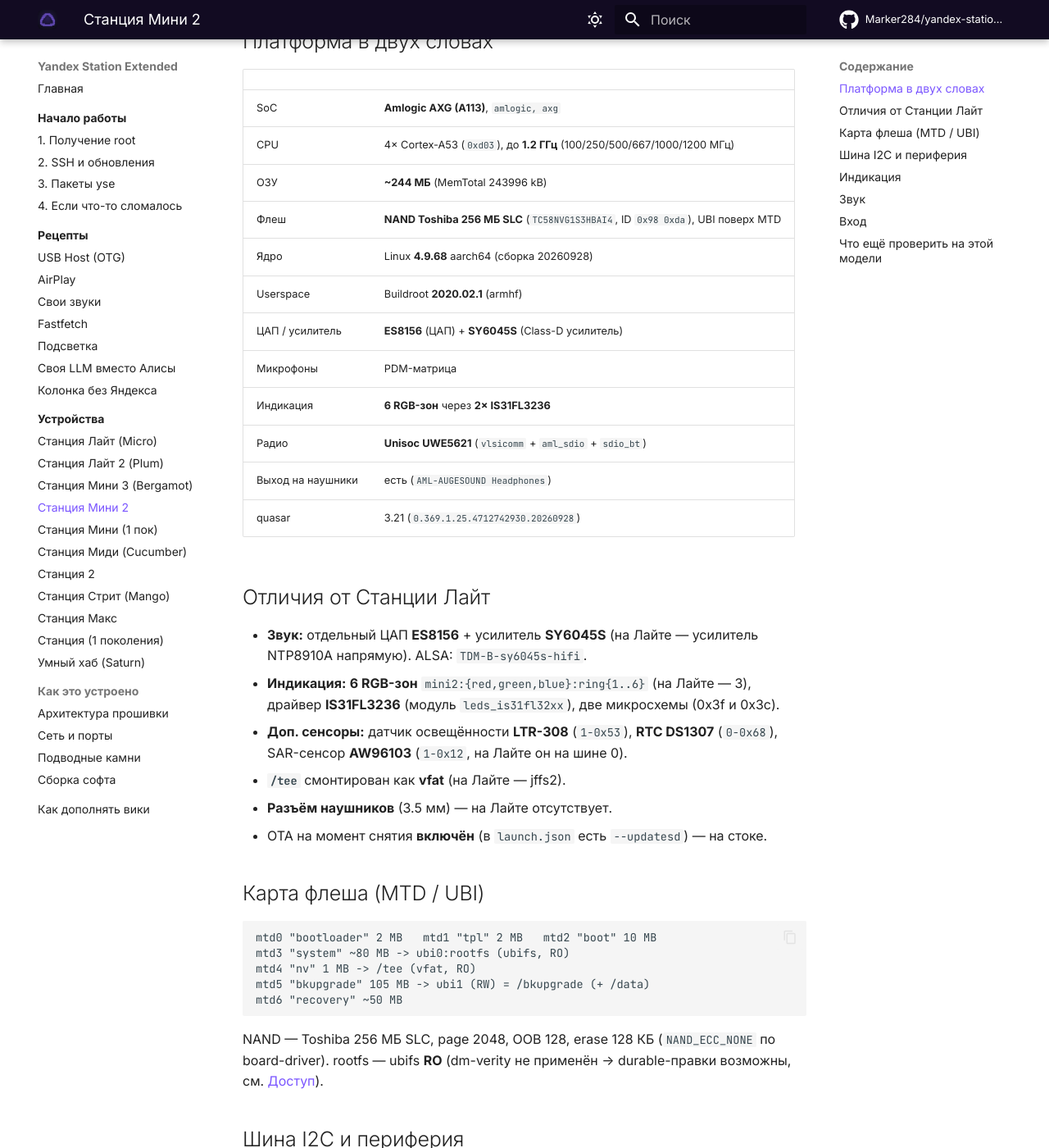
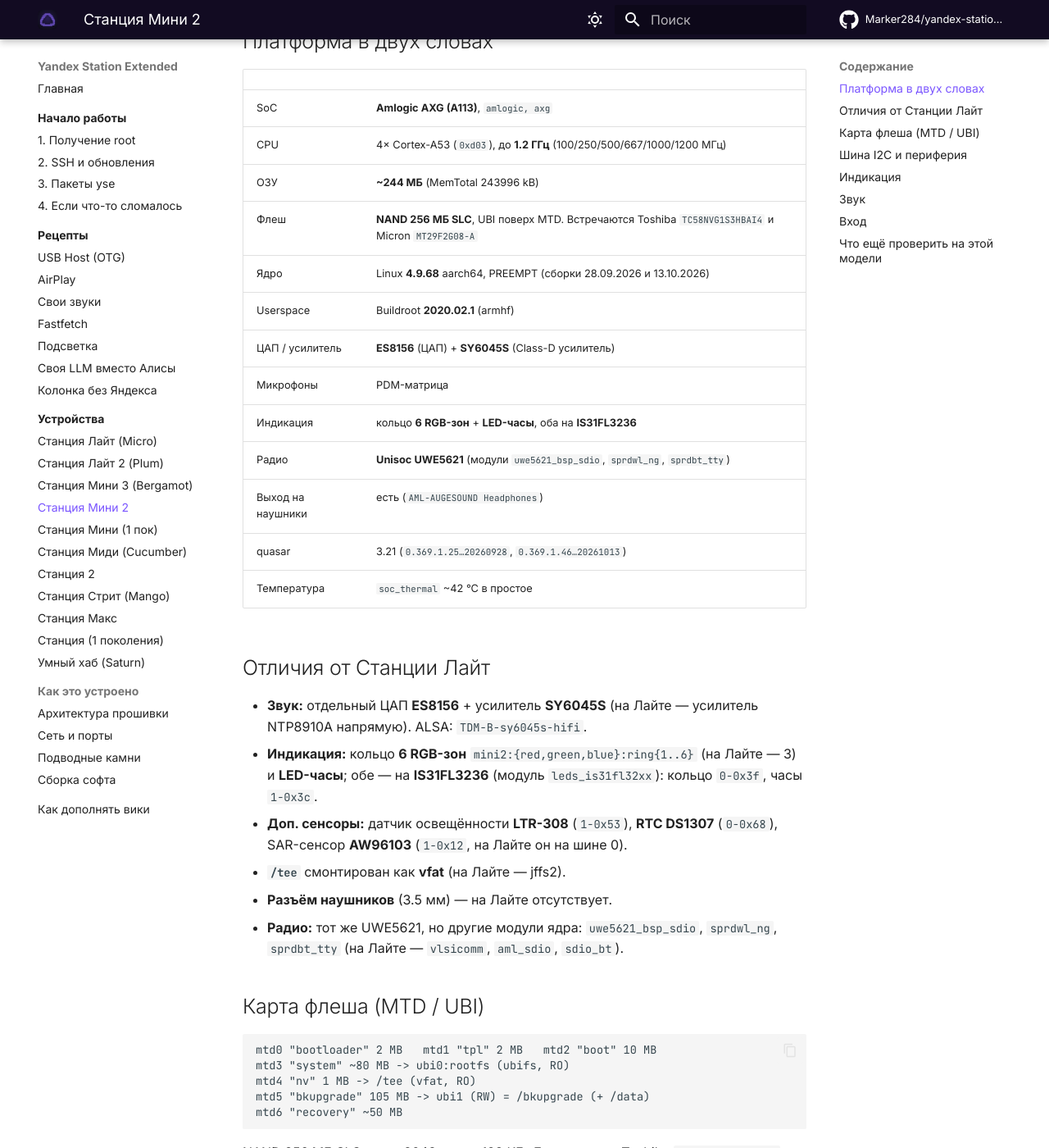
Before and after one commit to Kastle86/yandex-station-extended, an MkDocs documentation site: the page built from docs/devices/station-mini2.md, in a window 1280 px wide and 1400 px high, scrolled down 331 px. Shown: the whole window at 82% size. Built offline with MkDocs 1.6.1 and Material for MkDocs 9.7.7, drawn with Linux system fonts in a browser that asks for light colours; comment, search, counter and statistics services are not loaded; some of the changed text lies outside the part shown.

Commit message:
docs(mini2): update from a second Mini 2 recon report
Second NAND revision (Micron MT29F2G08-A, OOB 64), LED clock driven by
the IS31FL3236 at 1-0x3c (mini2:white:clock* segments), UWE5621 modules
(uwe5621_bsp_sdio, sprdwl_ng, sprdbt_tty), newer firmware build
0.369.1.46 (20261013), input devices (SAR touch + headphone detect only).

Co-Authored-By: Claude Opus 5.5 <noreply@anthropic.com>
Claude-Session: https://claude.ai/code/session_01Rduha993CJuEQ14cchh5tL

````diff
--- a/docs/devices/station-mini2.md
+++ b/docs/devices/station-mini2.md
@@ -3,7 +3,7 @@
 Розничное имя — **Яндекс Станция Мини 2**; device-tree — `Yandex Station Mini 2`
 (`yandex,station-mini2`, `amlogic, axg`). Та же платформа, что и у
 [Станции Лайт](station-lite.md) (Amlogic AXG + Buildroot + quasar), но богаче по
-периферии: отдельный ЦАП, 6 LED-зон, датчик освещённости, RTC и выход на наушники.
+периферии: отдельный ЦАП, кольцо из 6 RGB-зон, LED-часы, датчик освещённости, RTC и выход на наушники.
 
 Общие механизмы (доступ, прошивка, сеть) — в разделе
 [Как это устроено](../internals/architecture.md).
@@ -15,27 +15,29 @@
 | SoC | **Amlogic AXG (A113)**, `amlogic, axg` |
 | CPU | 4× Cortex-A53 (`0xd03`), до **1.2 ГГц** (100/250/500/667/1000/1200 МГц) |
 | ОЗУ | **~244 МБ** (MemTotal 243996 kB) |
-| Флеш | **NAND Toshiba 256 МБ SLC** (`TC58NVG1S3HBAI4`, ID `0x98 0xda`), UBI поверх MTD |
-| Ядро | Linux **4.9.68** aarch64 (сборка 20260928) |
+| Флеш | **NAND 256 МБ SLC**, UBI поверх MTD. Встречаются Toshiba `TC58NVG1S3HBAI4` и Micron `MT29F2G08-A` |
+| Ядро | Linux **4.9.68** aarch64, PREEMPT (сборки 28.09.2026 и 13.10.2026) |
 | Userspace | Buildroot **2020.02.1** (armhf) |
 | ЦАП / усилитель | **ES8156** (ЦАП) + **SY6045S** (Class-D усилитель) |
 | Микрофоны | PDM-матрица |
-| Индикация | **6 RGB-зон** через **2× IS31FL3236** |
-| Радио | **Unisoc UWE5621** (`vlsicomm` + `aml_sdio` + `sdio_bt`) |
+| Индикация | кольцо **6 RGB-зон** + **LED-часы**, оба на **IS31FL3236** |
+| Радио | **Unisoc UWE5621** (модули `uwe5621_bsp_sdio`, `sprdwl_ng`, `sprdbt_tty`) |
 | Выход на наушники | есть (`AML-AUGESOUND Headphones`) |
-| quasar | 3.21 (`0.369.1.25.4712742930.20260928`) |
+| quasar | 3.21 (`0.369.1.25…20260928`, `0.369.1.46…20261013`) |
+| Температура | `soc_thermal` ~42 °C в простое |
 
 ## Отличия от Станции Лайт
 
 - **Звук:** отдельный ЦАП **ES8156** + усилитель **SY6045S** (на Лайте —
   усилитель NTP8910A напрямую). ALSA: `TDM-B-sy6045s-hifi`.
-- **Индикация:** **6 RGB-зон** `mini2:{red,green,blue}:ring{1..6}` (на Лайте — 3),
-  драйвер **IS31FL3236** (модуль `leds_is31fl32xx`), две микросхемы (0x3f и 0x3c).
+- **Индикация:** кольцо **6 RGB-зон** `mini2:{red,green,blue}:ring{1..6}` (на Лайте — 3) и
+  **LED-часы**; обе — на **IS31FL3236** (модуль `leds_is31fl32xx`): кольцо `0-0x3f`, часы `1-0x3c`.
 - **Доп. сенсоры:** датчик освещённости **LTR-308** (`1-0x53`), **RTC DS1307**
   (`0-0x68`), SAR-сенсор **AW96103** (`1-0x12`, на Лайте он на шине 0).
 - **`/tee`** смонтирован как **vfat** (на Лайте — jffs2).
 - **Разъём наушников** (3.5 мм) — на Лайте отсутствует.
-- OTA на момент снятия **включён** (в `launch.json` есть `--updatesd`) — на стоке.
+- **Радио:** тот же UWE5621, но другие модули ядра: `uwe5621_bsp_sdio`, `sprdwl_ng`, `sprdbt_tty`
+  (на Лайте — `vlsicomm`, `aml_sdio`, `sdio_bt`).
 
 ## Карта флеша (MTD / UBI)
 
@@ -47,27 +49,30 @@ mtd5 "bkupgrade" 105 MB -> ubi1 (RW) = /bkupgrade (+ /data)
 mtd6 "recovery" ~50 MB
 ```
 
-NAND — Toshiba 256 МБ SLC, page 2048, OOB 128, erase 128 КБ (`NAND_ECC_NONE` по
-board-driver). rootfs — ubifs **RO** (dm-verity не применён → durable-правки
+NAND 256 МБ SLC, page 2048, erase 128 КБ. Две ревизии: Toshiba `TC58NVG1S3HBAI4` (OOB 128)
+и Micron `MT29F2G08-A` (OOB 64). rootfs — ubifs **RO** (dm-verity не применён → durable-правки
 возможны, см. [Доступ](../start/ssh.md)).
 
 ## Шина I2C и периферия
 
 | Шина:адрес | Чип | Назначение |
 |---|---|---|
-| `0-0x3f` | **IS31FL3236** | LED-драйвер кольца (часть зон) |
+| `0-0x3f` | **IS31FL3236** | LED-драйвер кольца |
 | `0-0x68` | **DS1307** | RTC по I2C |
 | `1-0x08` | **ES8156** | аудио-ЦАП (Everest) |
 | `1-0x12` | **AW96103** (aw9610x_sar) | ёмкостный SAR-сенсор (касание/приближение) |
 | `1-0x2a` | **SY6045S** | Class-D усилитель (активный, `TDM-B`) |
-| `1-0x3c` | **IS31FL3236** | LED-драйвер кольца (вторая микросхема) |
+| `1-0x3c` | **IS31FL3236** | LED-драйвер часов |
 | `1-0x50` | 24C01 | EEPROM (заводские данные) |
 | `1-0x53` | **LTR-308** (ltr308als01) | датчик освещённости |
 
 ## Индикация
 
-- **6 RGB-зон**: `/sys/class/leds/mini2:{red,green,blue}:ring{1..6}` (18 каналов),
-  драйвер IS31FL3236. Пишется из userspace напрямую (sysfs, root).
+- **Кольцо, 6 RGB-зон**: `/sys/class/leds/mini2:{red,green,blue}:ring{1..6}` (18 каналов).
+- **LED-часы**: `/sys/class/leds/mini2:white:clock*` — сегменты `clockA1`…`clockG4`, `clockDEGREE`,
+  `clockMINUS`, `clockPLUS1`…`clockPLUS4`.
+- Всё пишется из userspace напрямую (sysfs, root). Готовый скрипт для кольца —
+  [`contrib/install-rgb-alice-mini2.sh`](https://github.com/Marker284/yandex-station-extended/blob/main/contrib/install-rgb-alice-mini2.sh).
 - Формат анимаций прошивки — `.led` (как на Лайте, но 6 зон вместо 3): см.
   [формат `.led`](station-lite.md#led-format). Количество hex-колонок в кадре
   соответствует числу зон — **нужно проверить** на этой модели.
@@ -82,11 +87,11 @@ board-driver). rootfs — ubifs **RO** (dm-verity не применён → dura
 ## Вход
 
 - `sar0_pad0` — касание через SAR-сенсор AW96103.
-- (физические кнопки — нужно уточнить; на Лайте `gpio-keys-filter`.)
+- `AML-AUGESOUND Headphones` — детектор подключения наушников.
+- Отдельного `gpio-keys` нет (на Лайте — `gpio-keys-filter`).
 
 ## Что ещё проверить на этой модели
 
 - Точный формат `.led` для 6 зон.
-- Отключение OTA (на снимке OTA включён) — по той же схеме, что
-  [на Лайте](../start/ssh.md#kill-ota).
+- Отключение OTA — по общей схеме: [шаг 2](../start/ssh.md#kill-ota).
 - Карту регистров ES8156 / SY6045S через `i2cdump` (аккуратно).
````
Also changed, not shown: docs/recipes/led.md (+1 -1 lines).
